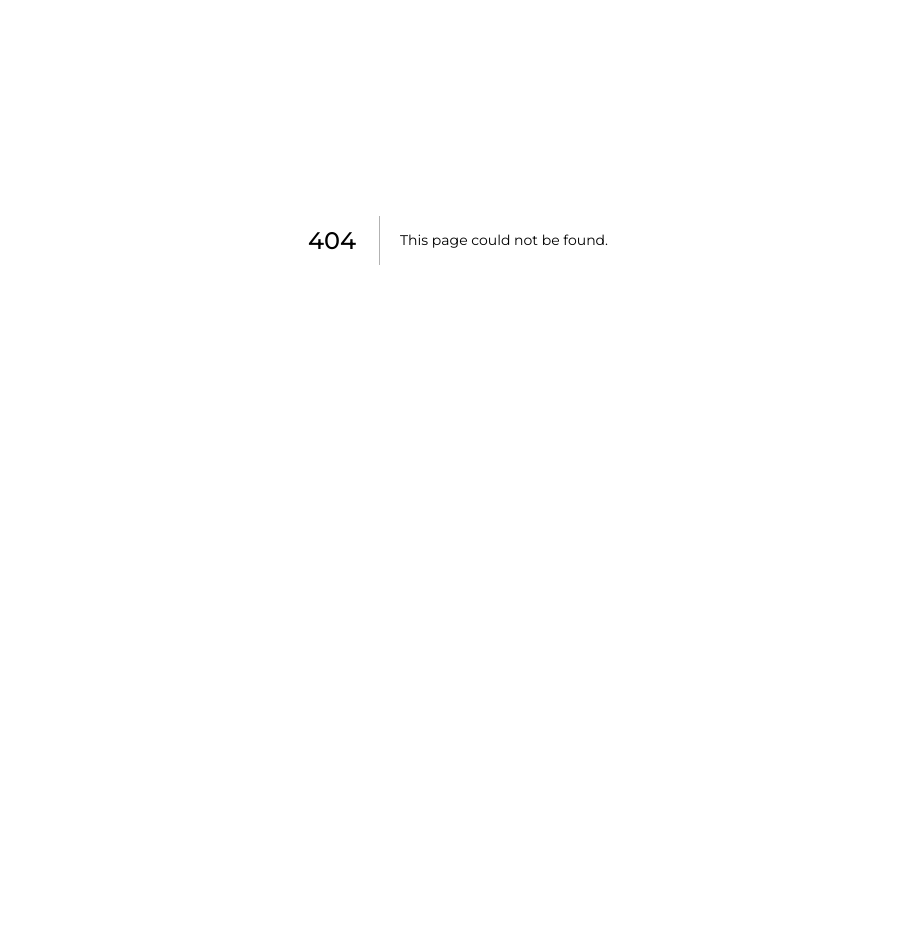
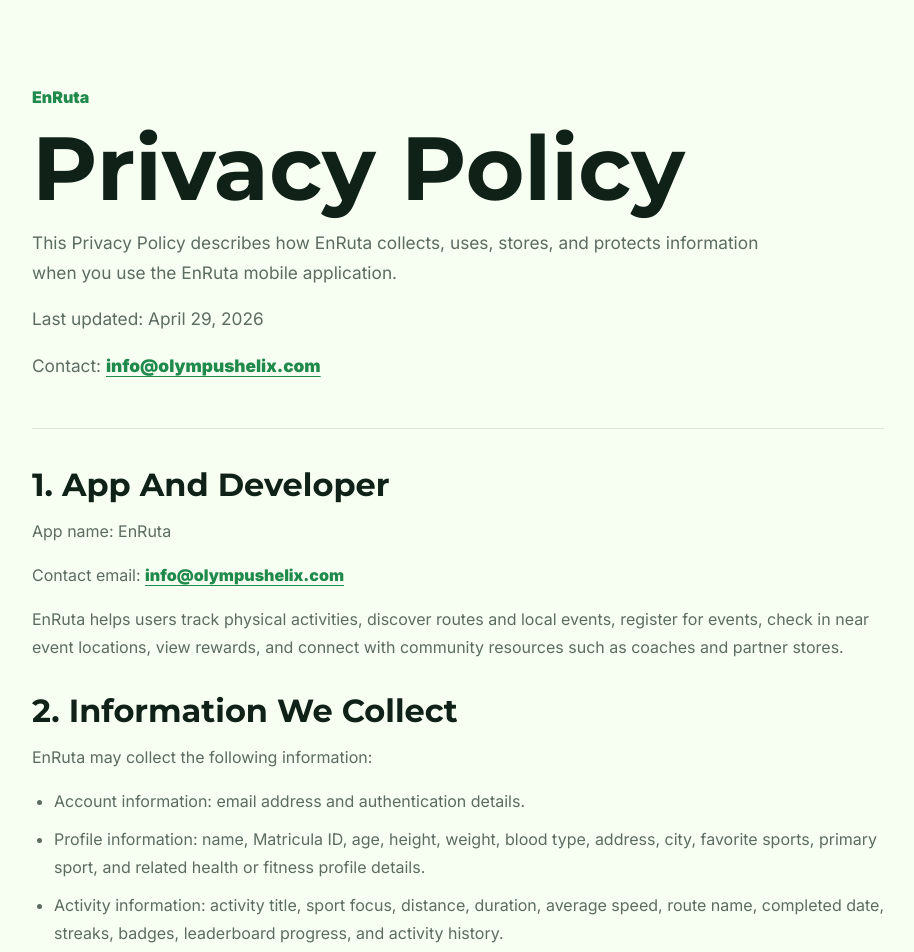
Before and after one commit to luiszuniga22/alaruta-website, a Next.js app: page /enruta/privacy in a window 1280 px wide. Before the commit this address had no page. Shown: the part 160-1112 px from the top of the page, without its empty margins (182-1096 px from the left). Before the commit the page ends 800 px from the top, so only its background shows below. Built offline with nearby package versions, Linux system fonts and the light colour scheme.

Commit message:
Add AlaRuta EnRuta privacy page

```diff
--- a/app/components/SiteChrome.tsx
+++ b/app/components/SiteChrome.tsx
@@ -40,7 +40,7 @@
       <span>Latin America</span>
       <span>Partners</span>
       <span>Powered by Helix</span>
-      <a href="https://olympushelix.com/enruta/privacy">Privacy</a>
+      <a href="https://alaruta.com/enruta/privacy">Privacy</a>
       <Handshake size={18} aria-hidden="true" />
       <MessageCircle size={18} aria-hidden="true" />
       <Smartphone size={18} aria-hidden="true" />
--- /dev/null
+++ b/app/enruta/privacy/page.tsx
@@ -0,0 +1,174 @@
+import { SiteFooter, SiteHeader } from "../../components/SiteChrome";
+
+const collectedInfo = [
+  "Account information: email address and authentication details.",
+  "Profile information: name, Matricula ID, age, height, weight, blood type, address, city, favorite sports, primary sport, and related health or fitness profile details.",
+  "Activity information: activity title, sport focus, distance, duration, average speed, route name, completed date, streaks, badges, leaderboard progress, and activity history.",
+  "Location information: device location while recording a route, finding nearby sport resources, or verifying event check-in proximity.",
+  "Event information: event registrations, check-ins, attendance status, city, event focus, and reward eligibility.",
+  "Community and coach information: coach applications, community leader applications, submitted event details, and admin review status when applicable.",
+  "Subscription and reward information: trial status, Premium entitlement, reward claims, claim status, subscription product ID, purchase status, and related billing metadata when payments are enabled."
+];
+
+const useCases = [
+  "Create and manage your EnRuta account.",
+  "Save and update your profile.",
+  "Personalize the app around your selected sport focus.",
+  "Track activities, distance, streaks, badges, and leaderboard progress.",
+  "Enable route tracking and GPS-based event check-ins.",
+  "Manage event registration, event attendance, and community participation.",
+  "Show relevant routes, events, coaches, partner stores, and rewards.",
+  "Review coach, community leader, event, partner store, and reward applications.",
+  "Provide Premium access, trials, reward-based Premium extensions, and future subscriptions.",
+  "Improve app safety, reliability, support, and user experience."
+];
+
+const sharingDetails = [
+  "Public or community-facing features may show names, city, ranking, activity focus, leaderboard position, badges, and activity totals.",
+  "Admin users may review event submissions, coach applications, community applications, reward claims, registrations, check-ins, and entitlement records.",
+  "Service providers such as Supabase and Expo may process data needed to run the app.",
+  "Google Play may process purchase and subscription information when paid subscriptions are enabled."
+];
+
+export default function EnRutaPrivacyPage() {
+  return (
+    <main>
+      <SiteHeader />
+      <section className="legal-page">
+        <div className="legal-header">
+          <span>EnRuta</span>
+          <h1>Privacy Policy</h1>
+          <p>
+            This Privacy Policy describes how EnRuta collects, uses, stores, and
+            protects information when you use the EnRuta mobile application.
+          </p>
+          <p>Last updated: April 29, 2026</p>
+          <p>
+            Contact:{" "}
+            <a href="mailto:info@olympushelix.com">info@olympushelix.com</a>
+          </p>
+        </div>
+
+        <article className="legal-content">
+          <h2>1. App And Developer</h2>
+          <p>App name: EnRuta</p>
+          <p>
+            Contact email:{" "}
+            <a href="mailto:info@olympushelix.com">info@olympushelix.com</a>
+          </p>
+          <p>
+            EnRuta helps users track physical activities, discover routes and
+            local events, register for events, check in near event locations,
+            view rewards, and connect with community resources such as coaches
+            and partner stores.
+          </p>
+
+          <h2>2. Information We Collect</h2>
+          <p>EnRuta may collect the following information:</p>
+          <ul>
+            {collectedInfo.map((item) => (
+              <li key={item}>{item}</li>
+            ))}
+          </ul>
+
+          <h2>3. How We Use Information</h2>
+          <p>We use information to:</p>
+          <ul>
+            {useCases.map((item) => (
+              <li key={item}>{item}</li>
+            ))}
+          </ul>
+
+          <h2>4. Location Data</h2>
+          <p>
+            EnRuta requests location permission to record activities, support
+            location-based discovery, and verify whether you are within the
+            allowed check-in radius for an event.
+          </p>
+          <p>
+            Location is not required to browse most app content. EnRuta does not
+            request background location access in the current version.
+          </p>
+
+          <h2>5. Health And Fitness Data</h2>
+          <p>
+            EnRuta collects health and fitness profile details to support
+            fitness tracking, personalization, rewards, profile functionality,
+            and community features.
+          </p>
+          <p>
+            EnRuta is not a medical device and does not provide medical
+            diagnosis, treatment, or professional medical advice. Consult a
+            qualified health professional before starting or changing an
+            exercise program.
+          </p>
+
+          <h2>6. Sharing</h2>
+          <p>EnRuta does not sell personal data.</p>
+          <p>Information may be shared or made visible in limited ways:</p>
+          <ul>
+            {sharingDetails.map((item) => (
+              <li key={item}>{item}</li>
+            ))}
+          </ul>
+
+          <h2>7. Data Storage And Security</h2>
+          <p>
+            EnRuta stores app data using Supabase and local device storage.
+            Row-level security is used in Supabase for user-owned records where
+            applicable. Data is transmitted using HTTPS where supported by the
+            service provider.
+          </p>
+          <p>
+            No system can guarantee complete security. Users should protect
+            their account credentials and notify us if they believe their
+            account has been accessed without permission.
+          </p>
+
+          <h2>8. Data Retention And Deletion</h2>
+          <p>
+            We retain information while your account is active or as needed to
+            provide EnRuta services, comply with legal obligations, resolve
+            disputes, and enforce policies.
+          </p>
+          <p>
+            Users may request deletion of their account or personal data by
+            contacting{" "}
+            <a href="mailto:info@olympushelix.com">info@olympushelix.com</a>.
+          </p>
+
+          <h2>9. Children</h2>
+          <p>
+            EnRuta is not intended for children under 13. Profile validation
+            currently requires users to be at least 13 years old.
+          </p>
+
+          <h2>10. User Choices</h2>
+          <p>Users can:</p>
+          <ul>
+            <li>
+              Decline location permission, although tracking and GPS check-ins
+              may not work.
+            </li>
+            <li>Edit profile details in the app.</li>
+            <li>Sign out of the app.</li>
+            <li>Request account or data deletion by email.</li>
+          </ul>
+
+          <h2>11. Changes</h2>
+          <p>
+            We may update this Privacy Policy as EnRuta evolves. The updated
+            date will be changed when the policy is revised.
+          </p>
+
+          <h2>12. Contact</h2>
+          <p>
+            For privacy questions, account deletion, or data requests, contact{" "}
+            <a href="mailto:info@olympushelix.com">info@olympushelix.com</a>.
+          </p>
+        </article>
+      </section>
+      <SiteFooter />
+    </main>
+  );
+}
--- a/app/globals.css
+++ b/app/globals.css
@@ -937,6 +937,66 @@
   font-weight: 900;
 }
 
+.legal-page {
+  max-width: 980px;
+  margin: 0 auto;
+}
+
+.legal-header {
+  padding: 72px 0 30px;
+}
+
+.legal-header span {
+  display: block;
+  margin-bottom: 18px;
+  color: var(--primary);
+  font-weight: 900;
+}
+
+.legal-header h1 {
+  font-size: clamp(3rem, 7vw, 5.8rem);
+  line-height: 0.96;
+}
+
+.legal-header p {
+  max-width: 760px;
+}
+
+.legal-content {
+  padding: 40px 0 70px;
+  border-top: 1px solid var(--line);
+}
+
+.legal-content h2 {
+  margin-top: 34px;
+  font-size: clamp(1.35rem, 2.8vw, 2rem);
+}
+
+.legal-content h2:first-child {
+  margin-top: 0;
+}
+
+.legal-content p,
+.legal-content li {
+  color: var(--secondary);
+  font-size: 1rem;
+  line-height: 1.75;
+}
+
+.legal-content ul {
+  display: grid;
+  gap: 10px;
+  padding-left: 22px;
+}
+
+.legal-content a,
+.legal-header a {
+  color: var(--primary);
+  font-weight: 900;
+  text-decoration: underline;
+  text-underline-offset: 4px;
+}
+
 @media (max-width: 980px) {
   nav {
     display: none;
```
